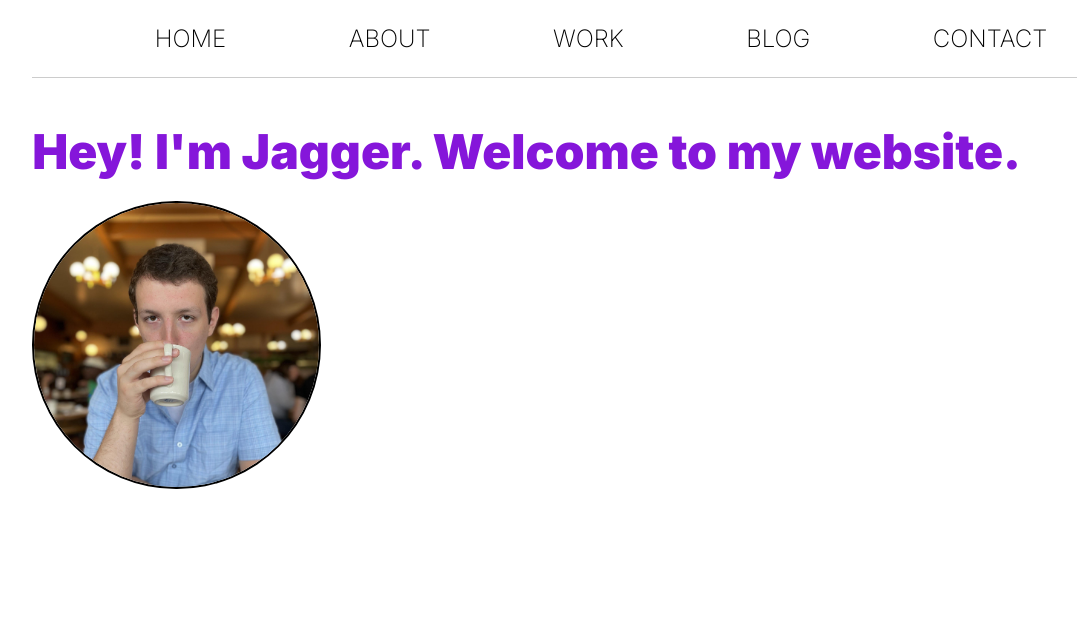
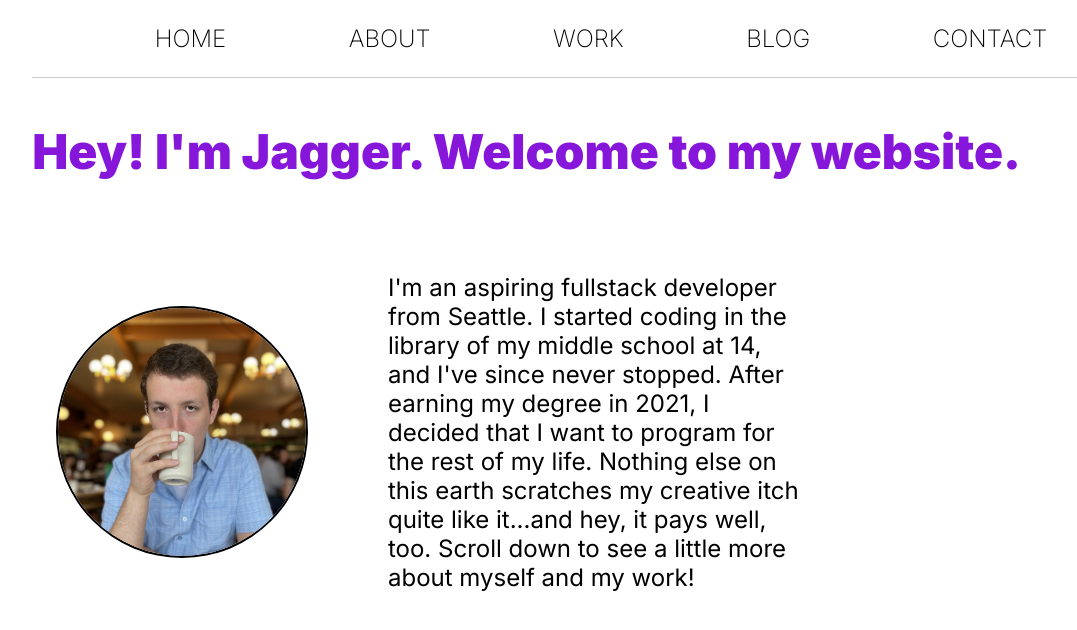
Before and after one commit to jaggerabney/Portfolio-Website, a React (Create React App) app in the folder frontend/: page / in a window 1280 px wide. Shown: the top 630 px of the page, without its empty margins (39-1116 px from the left). Built offline with nearby package versions, Linux system fonts and the light colour scheme.

Commit message:
added some text

```diff
--- a/frontend/src/App.js
+++ b/frontend/src/App.js
@@ -10,7 +10,17 @@ function App() {
       <Navbar />
       <section className={classes.content}>
         <Typewriter text="Hey! I'm Jagger. Welcome to my website." />
-        <CircularImage name="me_cropped.jpg" altText="Me!" />
+        <article className={classes.article}>
+          <CircularImage name="me_cropped.jpg" altText="Me!" />
+          <p>
+            I'm an aspiring fullstack developer from Seattle. I started coding
+            in the library of my middle school at 14, and I've since never
+            stopped. After earning my degree in 2021, I decided that I want to
+            program for the rest of my life. Nothing else on this earth
+            scratches my creative itch quite like it...and hey, it pays well,
+            too. Scroll down to see a little more about myself and my work!
+          </p>
+        </article>
       </section>
     </>
   );
--- a/frontend/src/App.module.css
+++ b/frontend/src/App.module.css
@@ -2,3 +2,15 @@
   width: 90%;
   margin: auto;
 }
+
+.article {
+  display: flex;
+  flex-direction: row;
+  justify-content: center;
+  align-items: center;
+  width: 66%;
+  gap: 5rem;
+  padding: 1.5rem;
+  margin-top: 1.5rem;
+  font-size: 24px;
+}
--- a/frontend/src/components/UI/CircularImage/CircularImage.module.css
+++ b/frontend/src/components/UI/CircularImage/CircularImage.module.css
@@ -1,5 +1,5 @@
 .image {
   border: 2px solid black;
   border-radius: 50%;
-  width: 25%;
+  width: 33%;
 }
```
